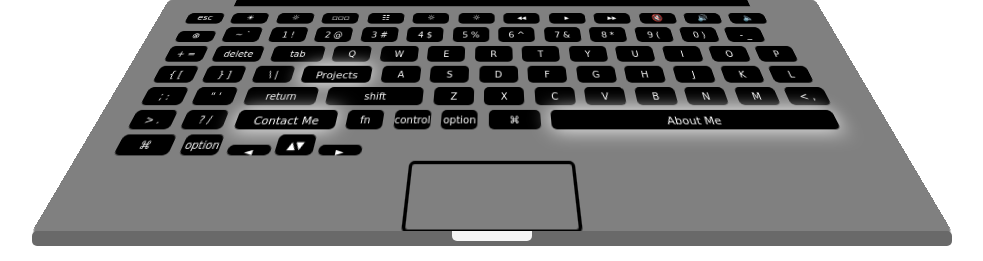
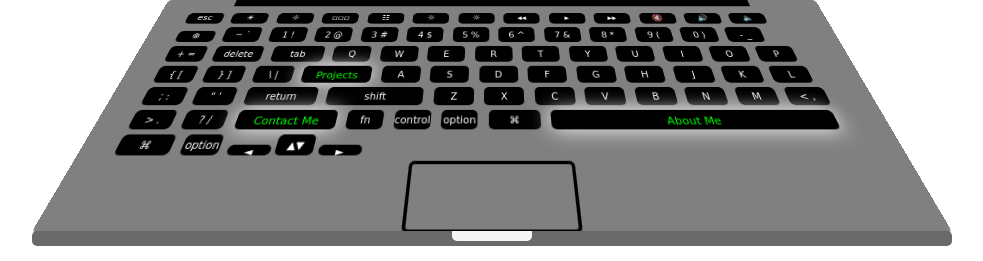
Before and after one commit to tarzioo/personal-portfolio, a PHP site: page /base.html in a window 1280 px wide. Shown: the part 349-610 px from the top of the page, without its empty margins (148-1131 px from the left). Run offline with PHP 8.4, Linux system fonts and the light colour scheme; some web fonts are replaced.

Commit message:
changed font color on clickable keys on keyboard

```diff
--- a/static/styles.css
+++ b/static/styles.css
@@ -265,7 +265,7 @@ box-shadow: 0px 6px 0px #2b638f, 0px 3px 15px rgba(0,0,0,.4);*/
 .keyboard-link a {
     font-size:11px;
     padding-top: 1px;
-    color: white;
+    color: lime;
 }
 
 .small-text p {
```
